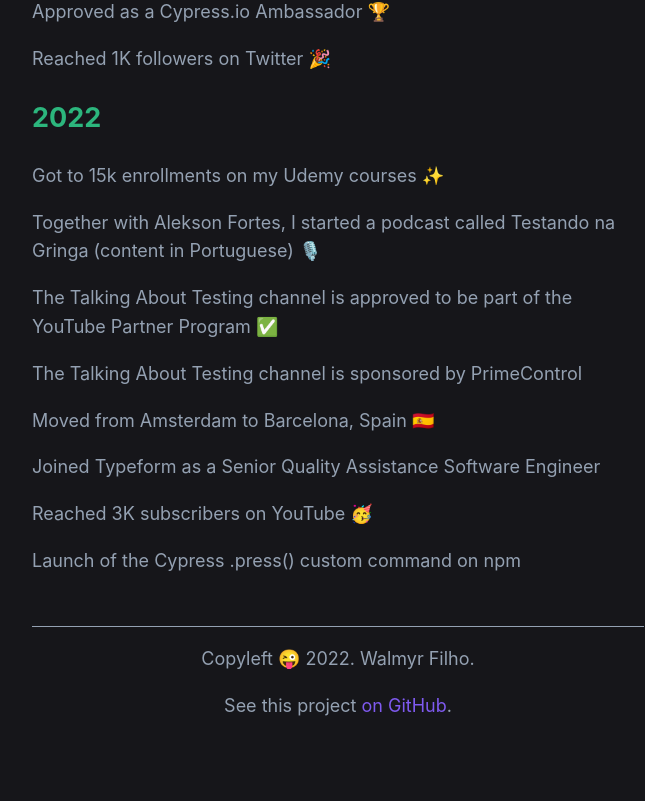
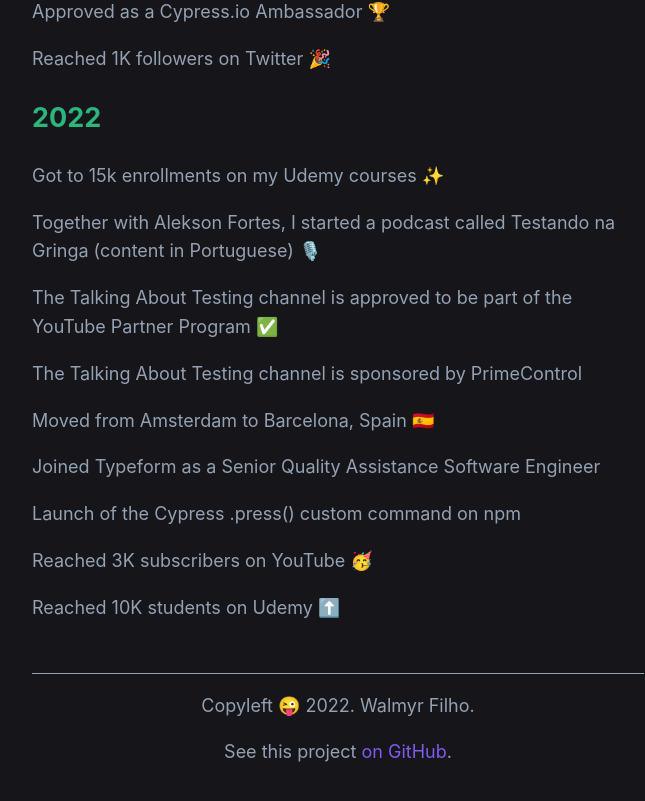
Before and after one commit to wlsf82/walmyr-nextjs, a Next.js app: page / in a window 1280 px wide. Shown: the part 2770-3571 px from the top of the page, without its empty margins (302-947 px from the left). Built offline with nearby package versions, Linux system fonts and the light colour scheme.

Commit message:
Add new achievement
And minor adjustments.

```diff
--- a/components/timeline.js
+++ b/components/timeline.js
@@ -101,8 +101,9 @@
       'The Talking About Testing channel is sponsored by PrimeControl',
       'Moved from Amsterdam to Barcelona, Spain 🇪🇸',
       'Joined Typeform as a Senior Quality Assistance Software Engineer',
+      'Launch of the Cypress .press() custom command on npm',
       'Reached 3K subscribers on YouTube 🥳',
-      'Launch of the Cypress .press() custom command on npm'
+      'Reached 10K students on Udemy ⬆️'
     ]
   },
 ]
```
